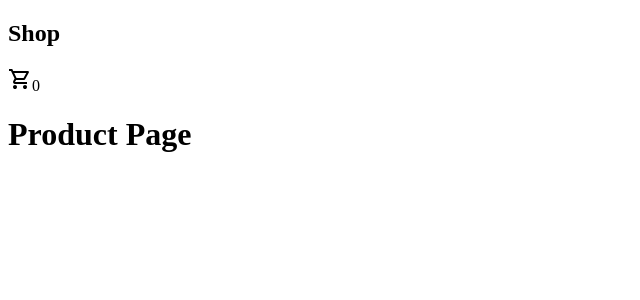
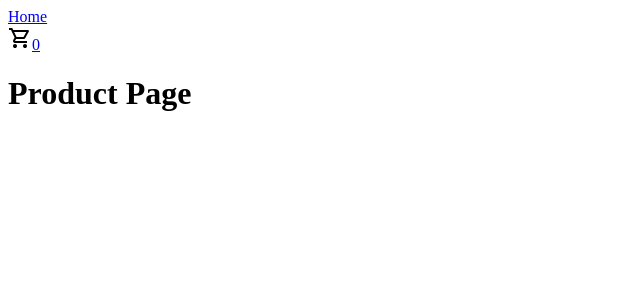
Before and after one commit to Toitw/shopping-cart, a React (Vite) app: page /product in a window 1280 px wide. Shown: the top 300 px of the page, without its empty margins (0-640 px from the left). Built offline with nearby package versions, Linux system fonts and the light colour scheme.

Commit message:
Add CheckoutPage and update Nav component

```diff
--- a/src/Components/CheckoutPage.jsx
+++ b/src/Components/CheckoutPage.jsx
@@ -0,0 +1,13 @@
+
+import React from 'react';
+
+const CheckoutPage = () => {
+  return (
+    <div>
+      <h1>Checkout Resume</h1>
+      {/* Add your checkout resume content here */}
+    </div>
+  );
+};
+
+export default CheckoutPage;
--- a/src/Components/Nav.jsx
+++ b/src/Components/Nav.jsx
@@ -1,18 +1,18 @@
 import { Link } from 'react-router-dom';
-
 import cart from '../assets/shopping-cart.png';
 
 const Nav = () => {
     return (
         <nav>
             <div className="nav-links">
-                <h1>Shop</h1>
-                {/* <Link to="/" className="nav-link">Home</Link> */}
+                <Link to="/" className="nav-link">Home</Link>
             </div>
             <div className="cart-icon">
-                <img src={cart} alt="Logo" />
-                <i className="fas fa-shopping-cart"></i>
-                <span className="item-counter">0</span>
+                <Link to="/checkout" className="nav-link">
+                    <img src={cart} alt="Logo" />
+                    <i className="fas fa-shopping-cart"></i>
+                    <span className="item-counter">0</span>
+                </Link>
             </div>
         </nav>
     );
```
Also changed, not shown: src/Components/Cart.module.css (added, +8 -0 lines), src/main.jsx (+5 -4 lines).
